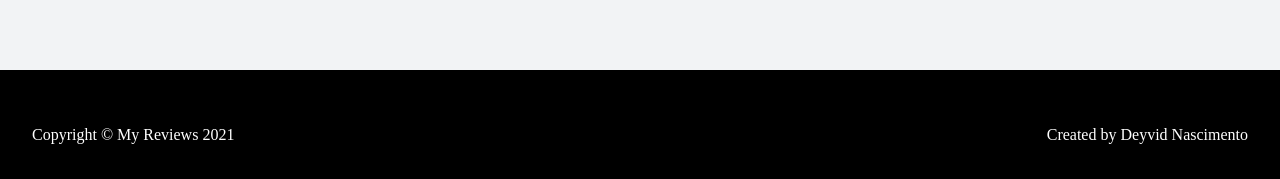
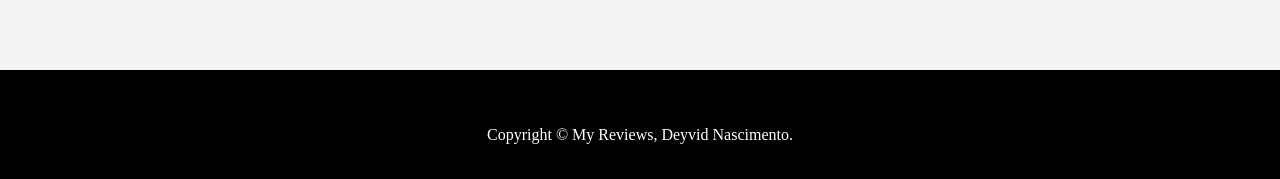
Before and after one commit to dwyvid1/myreviews, a Next.js app: page / in a window 1280 px wide. Shown: the part 2085-2264 px from the top of the page. Built offline with nearby package versions, Linux system fonts and the light colour scheme; a web font is replaced by a local one.

Commit message:
Adjusting the footer

```diff
--- a/src/components/Footer/index.jsx
+++ b/src/components/Footer/index.jsx
@@ -4,9 +4,7 @@ export function Footer() {
     return(
         <Container>
             <Content>
-                <p>Copyright © My Reviews 2021</p>
-
-                <p>Created by Deyvid Nascimento</p>
+                <p>Copyright © My Reviews, Deyvid Nascimento.</p>
             </Content>
         </Container>
     )
--- a/src/components/Footer/styles.js
+++ b/src/components/Footer/styles.js
@@ -27,7 +27,7 @@ export const Content = styled.div`
 
     display: flex;
     align-items: center;
-    justify-content: space-between;
+    justify-content: center;
     color: #fff;
 
     font-family: 'Markazi Text', serif;
```
